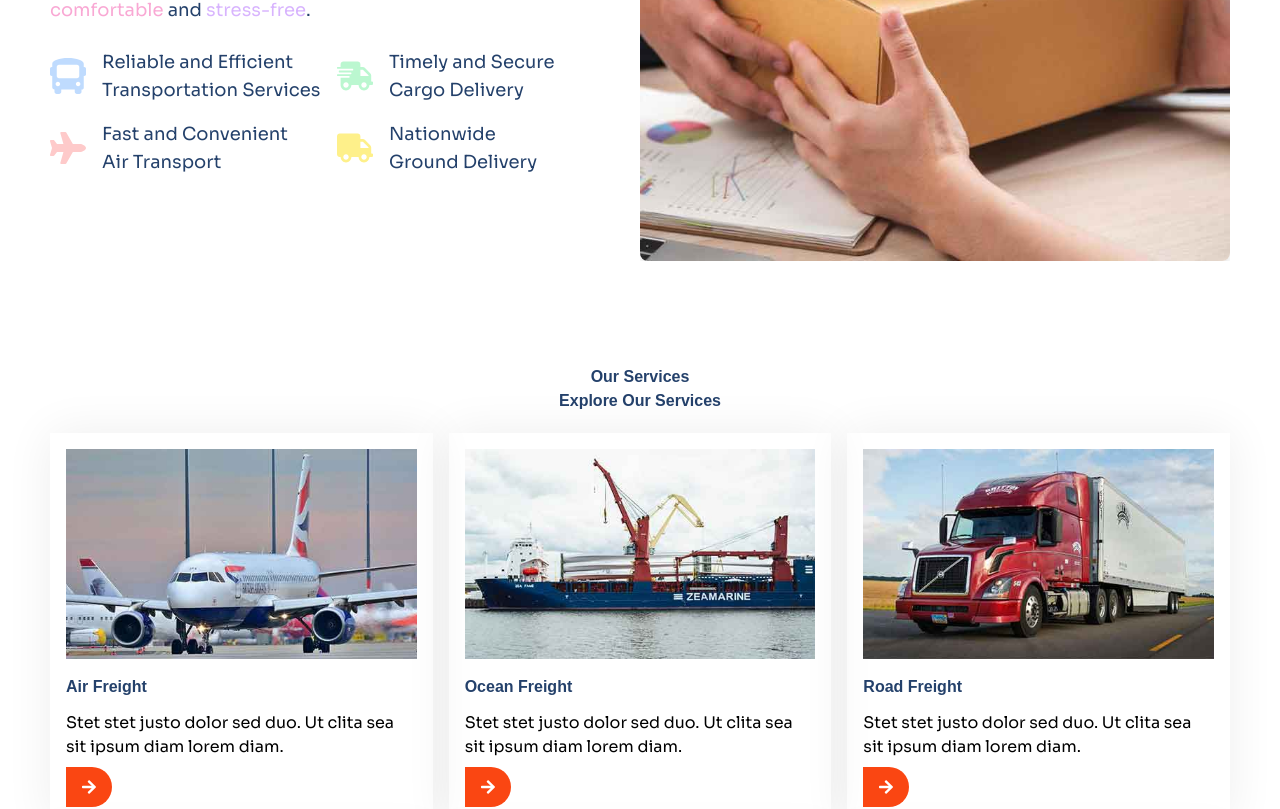
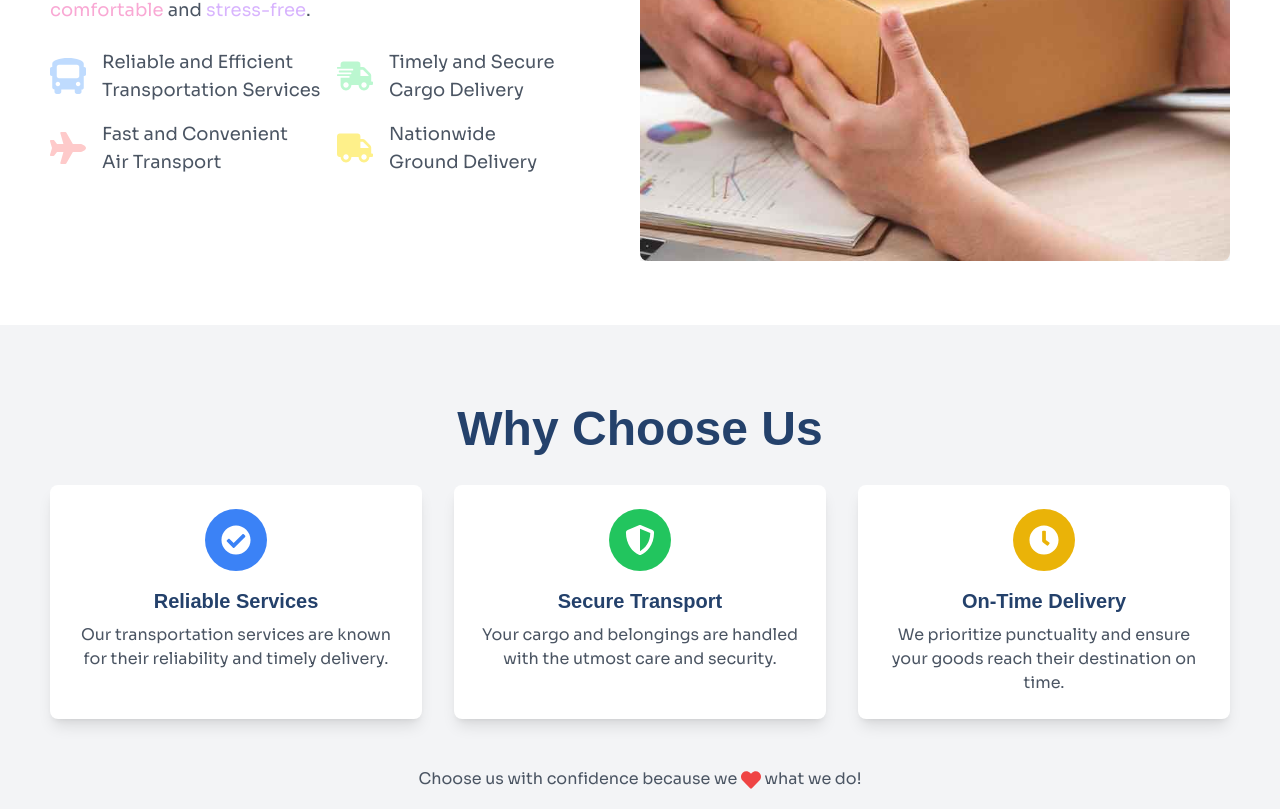
Before and after one commit to olayinka06-dev/airline-project, a Next.js app: page / in a window 1280 px wide. Shown: the part 500-1309 px from the top of the page. Built offline with nearby package versions, Linux system fonts and the light colour scheme.

Commit message:
creating the Whycooseus component

```diff
--- a/src/app/page.jsx
+++ b/src/app/page.jsx
@@ -1,10 +1,12 @@
 import AboutComponent from "@/components/home_components/AboutSection";
 import Service from "@/components/home_components/Service";
+import WhyChooseUs from "@/components/home_components/WhychooseUs";
 
 export default function Home() {
   return (
     <>
       <AboutComponent/>
+      <WhyChooseUs/>
       <Service/>
     </>
   );
--- a/src/components/home_components/AboutSection.jsx
+++ b/src/components/home_components/AboutSection.jsx
@@ -12,7 +12,7 @@ const AboutComponent = () => {
             <h2 className="text-3xl md:text-4xl lg:text-5xl font-bold mb-4 text-text-gray">
               About Our Transportation Services
             </h2>
-            <p className="text-text-gray text-lg mb-6">
+            <p className="text-gray-600 text-lg mb-6">
               We are dedicated to providing{' '}
               <span className="text-yellow-300">safe</span>,
               <span className="text-green-300">efficient</span>, and{' '}
@@ -27,7 +27,7 @@ const AboutComponent = () => {
                 <div className="mr-4">
                   <FaBus className="text-4xl text-blue-200" />
                 </div>
-                <p className="text-text-gray text-lg">
+                <p className="text-gray-600 text-lg">
                   Reliable and Efficient <br /> Transportation Services
                 </p>
               </div>
@@ -35,7 +35,7 @@ const AboutComponent = () => {
                 <div className="mr-4">
                   <FaShippingFast className="text-4xl text-green-200" />
                 </div>
-                <p className="text-text-gray text-lg">
+                <p className="text-gray-600 text-lg">
                   Timely and Secure <br /> Cargo Delivery
                 </p>
               </div>
@@ -43,7 +43,7 @@ const AboutComponent = () => {
                 <div className="mr-4">
                   <FaPlane className="text-4xl text-red-200" />
                 </div>
-                <p className="text-text-gray text-lg">
+                <p className="text-gray-600 text-lg">
                   Fast and Convenient <br /> Air Transport
                 </p>
               </div>
@@ -51,7 +51,7 @@ const AboutComponent = () => {
                 <div className="mr-4">
                   <FaTruck className="text-4xl text-yellow-200" />
                 </div>
-                <p className="text-text-gray text-lg">
+                <p className="text-gray-600 text-lg">
                   Nationwide <br /> Ground Delivery
                 </p>
               </div>
--- /dev/null
+++ b/src/components/home_components/WhychooseUs.jsx
@@ -0,0 +1,64 @@
+"use client";
+import React from 'react';
+import { FaCheckCircle, FaShieldAlt, FaClock, FaHeart } from 'react-icons/fa';
+
+const WhyChooseUs = () => {
+  return (
+    <section className="py-20 bg-gray-100">
+      <div className="container mx-auto">
+        <h2 className="text-3xl md:text-4xl lg:text-5xl font-bold mb-8 text-text-gray text-center">
+          Why Choose Us
+        </h2>
+        <div className="grid grid-cols-1 md:grid-cols-3 gap-8">
+          <div className="flex flex-col items-center p-6 cursor-auto rounded-lg shadow-lg bg-white hover:scale-105 transform transition duration-300 ease-in-out">
+            <div className="bg-blue-500 rounded-full p-4 text-white text-3xl">
+              <FaCheckCircle />
+            </div>
+            <h3 className="text-xl font-semibold mt-4 text-text-gray">
+              Reliable Services
+            </h3>
+            <p className="text-gray-600 text-center mt-2">
+              Our transportation services are known for their reliability and
+              timely delivery.
+            </p>
+          </div>
+          <div className="flex flex-col items-center p-6 cursor-auto rounded-lg shadow-lg bg-white hover:scale-105 transform transition duration-300 ease-in-out">
+            <div className="bg-green-500 rounded-full p-4 text-white text-3xl">
+              <FaShieldAlt />
+            </div>
+            <h3 className="text-xl font-semibold mt-4 text-text-gray">
+              Secure Transport
+            </h3>
+            <p className="text-gray-600 text-center mt-2">
+              Your cargo and belongings are handled with the utmost care and
+              security.
+            </p>
+          </div>
+          <div className="flex flex-col items-center p-6 cursor-auto rounded-lg shadow-lg bg-white hover:scale-105 transform transition duration-300 ease-in-out">
+            <div className="bg-yellow-500 rounded-full p-4 text-white text-3xl">
+              <FaClock />
+            </div>
+            <h3 className="text-xl font-semibold mt-4 text-text-gray">
+              On-Time Delivery
+            </h3>
+            <p className="text-gray-600 text-center mt-2">
+              We prioritize punctuality and ensure your goods reach their
+              destination on time.
+            </p>
+          </div>
+        </div>
+        <div className="text-center mt-12">
+          <p className="text-gray-600">
+            Choose us with confidence because we{' '}
+            <span className="text-red-500">
+              <FaHeart className="inline text-xl" />
+            </span>{' '}
+            what we do!
+          </p>
+        </div>
+      </div>
+    </section>
+  );
+};
+
+export default WhyChooseUs;
```
